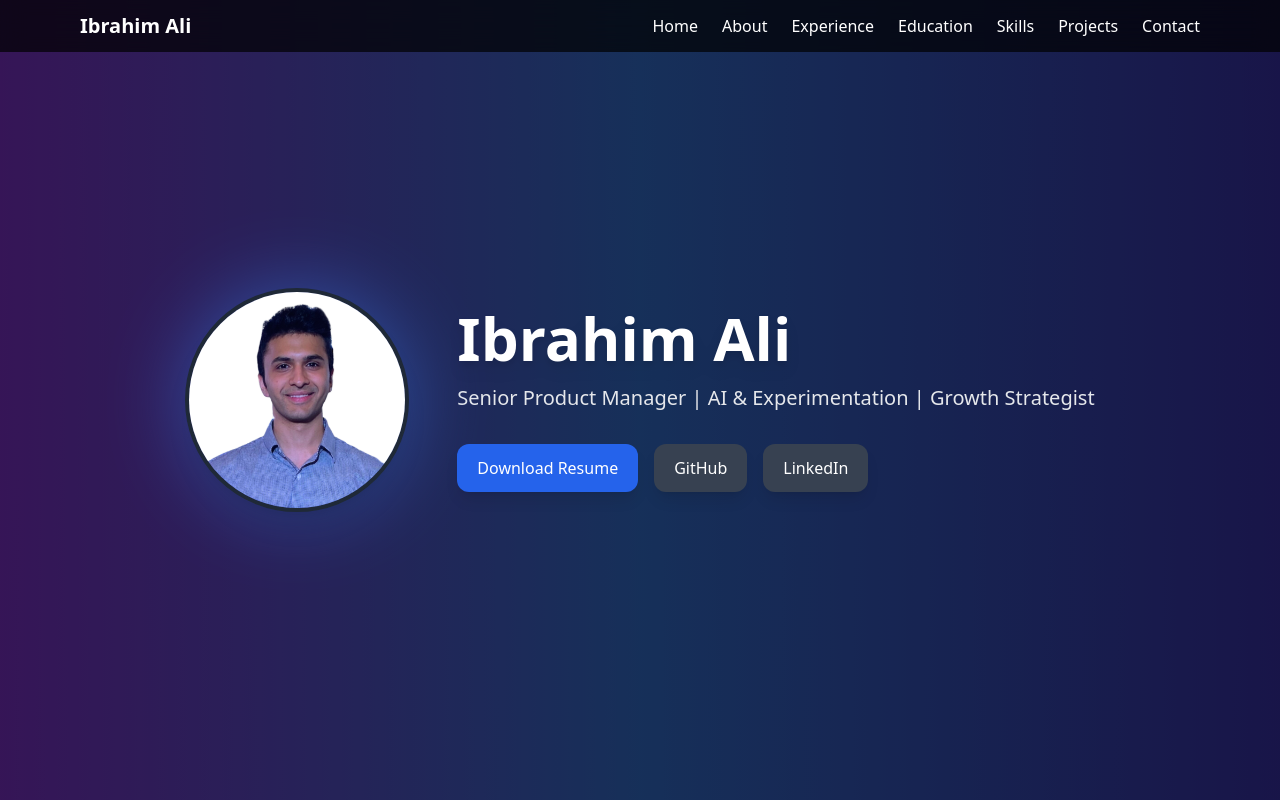
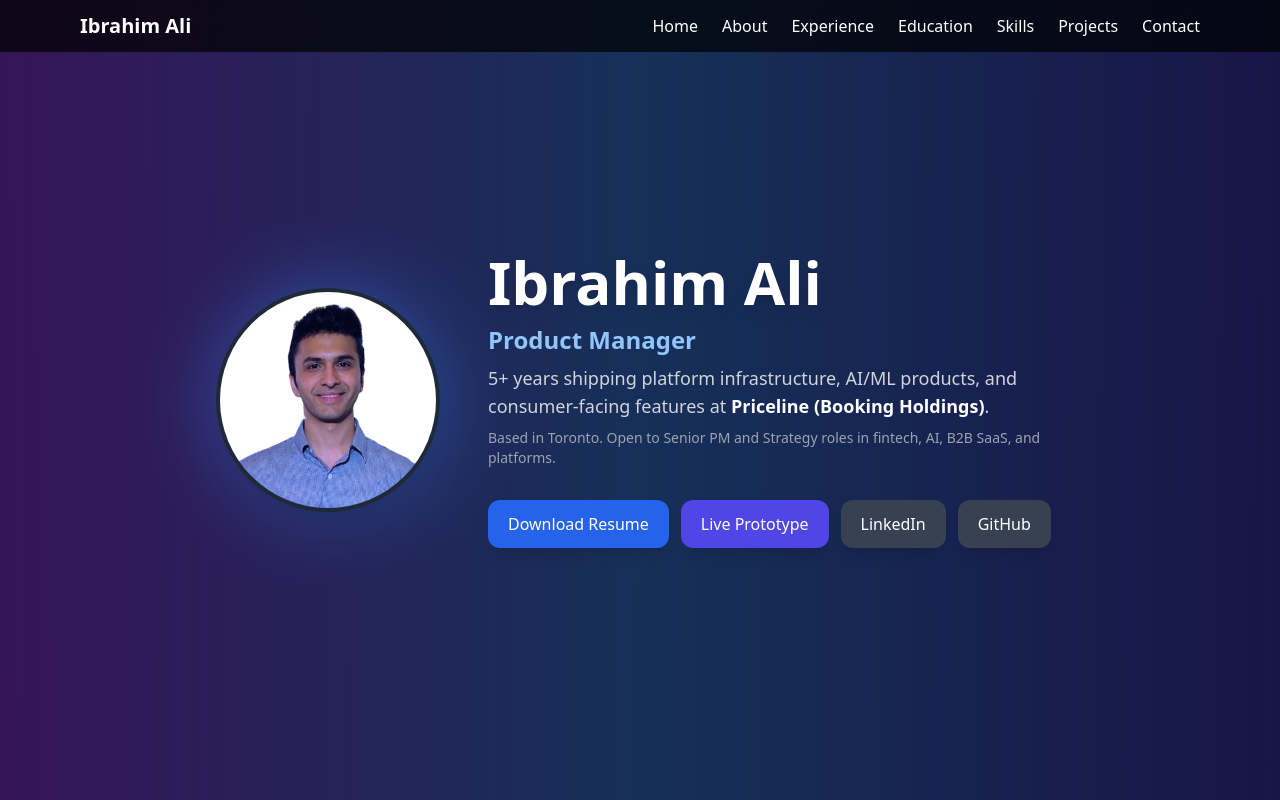
Before and after one commit to ibrahimasifali94/portfolio, a React (Vite) app in the folder portfolio-react-netlify 3/: page / in a window 1280 px wide. Shown: the top 800 px of the page. Built offline with nearby package versions, Linux system fonts and the light colour scheme.

Commit message:
Update Hero.jsx

```diff
--- a/portfolio-react-netlify 3/src/components/Hero.jsx
+++ b/portfolio-react-netlify 3/src/components/Hero.jsx
@@ -1,73 +1,53 @@
 export default function Hero() {
-  // Google Analytics event helper
   const trackEvent = (action, label) => {
     if (window.gtag) {
-      window.gtag("event", action, {
-        event_category: "engagement",
-        event_label: label,
-      });
+      window.gtag("event", action, { event_category: "engagement", event_label: label });
     }
   };
 
   return (
     <div className="relative h-screen flex flex-col md:flex-row justify-center items-center text-center md:text-left px-6 gap-12 overflow-hidden">
-      {/* Animated Gradient Background */}
       <div className="absolute inset-0 bg-gradient-to-r from-purple-600 via-blue-500 to-indigo-700 animate-gradient-x opacity-70"></div>
       <div className="absolute inset-0 bg-black opacity-50"></div>
 
-      {/* Content Wrapper */}
       <div className="relative z-10 flex flex-col md:flex-row items-center gap-12">
-        {/* Profile Photo with Glow */}
         <div className="relative">
-          <img
-            src="/me.jpg"
-            alt="Profile"
-            className="w-40 h-40 md:w-56 md:h-56 rounded-full shadow-xl border-4 border-gray-800 relative z-10"
-          />
+          <img src="/me.jpg" alt="Ibrahim Ali"
+            className="w-40 h-40 md:w-56 md:h-56 rounded-full shadow-xl border-4 border-gray-800 relative z-10" />
           <div className="absolute inset-0 rounded-full bg-blue-500 blur-2xl opacity-40 animate-pulse"></div>
         </div>
 
-        {/* Text Content */}
         <div>
-          <h1 className="text-5xl md:text-6xl font-extrabold mb-4 text-white drop-shadow-lg">
-            Ibrahim Ali
-          </h1>
-          <p className="text-lg md:text-xl text-gray-200 mb-8">
-            Senior Product Manager | AI & Experimentation | Growth Strategist
+          <h1 className="text-5xl md:text-6xl font-extrabold mb-3 text-white drop-shadow-lg">Ibrahim Ali</h1>
+          <p className="text-xl md:text-2xl text-blue-300 font-semibold mb-2">Product Manager</p>
+          <p className="text-base md:text-lg text-gray-300 mb-2 max-w-xl">
+            5+ years shipping platform infrastructure, AI/ML products, and consumer-facing features at{" "}
+            <span className="text-white font-semibold">Priceline (Booking Holdings)</span>.
+          </p>
+          <p className="text-sm text-gray-400 mb-8 max-w-xl">
+            Based in Toronto. Open to Senior PM and Strategy roles in fintech, AI, B2B SaaS, and platforms.
           </p>
 
-          <div className="space-x-4">
-            {/* Resume Button */}
-            <a
-              href="/resume.pdf"
-              target="_blank"
-              rel="noopener noreferrer"
+          <div className="flex flex-wrap gap-3 justify-center md:justify-start">
+            <a href="/resume.pdf" target="_blank" rel="noopener noreferrer"
               onClick={() => trackEvent("resume_download", "Resume PDF")}
-              className="px-5 py-3 bg-blue-600 rounded-xl shadow-lg hover:bg-blue-700 hover:-translate-y-1 transition transform inline-block"
-            >
+              className="px-5 py-3 bg-blue-600 rounded-xl shadow-lg hover:bg-blue-700 hover:-translate-y-1 transition transform inline-block text-white font-medium">
               Download Resume
             </a>
-
-            {/* GitHub Button */}
-            <a
-              href="https://github.com/ibrahimasifali94"
-              target="_blank"
-              rel="noopener noreferrer"
-              onClick={() => trackEvent("github_click", "GitHub Profile")}
-              className="px-5 py-3 bg-gray-700 rounded-xl shadow-lg hover:bg-gray-600 hover:-translate-y-1 transition transform inline-block"
-            >
+            <a href="https://flexairports.netlify.app" target="_blank" rel="noopener noreferrer"
+              onClick={() => trackEvent("flex_airports_click", "Flex Airports")}
+              className="px-5 py-3 bg-indigo-600 rounded-xl shadow-lg hover:bg-indigo-700 hover:-translate-y-1 transition transform inline-block text-white font-medium">
+              Live Prototype
+            </a>
+            <a href="https://linkedin.com/in/ibrahimaali" target="_blank" rel="noopener noreferrer"
+              onClick={() => trackEvent("linkedin_click", "LinkedIn")}
+              className="px-5 py-3 bg-gray-700 rounded-xl shadow-lg hover:bg-gray-600 hover:-translate-y-1 transition transform inline-block text-white font-medium">
+              LinkedIn
+            </a>
+            <a href="https://github.com/ibrahimasifali94" target="_blank" rel="noopener noreferrer"
+              onClick={() => trackEvent("github_click", "GitHub")}
+              className="px-5 py-3 bg-gray-700 rounded-xl shadow-lg hover:bg-gray-600 hover:-translate-y-1 transition transform inline-block text-white font-medium">
               GitHub
-            </a>
-
-            {/* LinkedIn Button */}
-            <a
-              href="https://linkedin.com/in/ibrahimaali"
-              target="_blank"
-              rel="noopener noreferrer"
-              onClick={() => trackEvent("linkedin_click", "LinkedIn Profile")}
-              className="px-5 py-3 bg-gray-700 rounded-xl shadow-lg hover:bg-gray-600 hover:-translate-y-1 transition transform inline-block"
-            >
-              LinkedIn
             </a>
           </div>
         </div>
```
